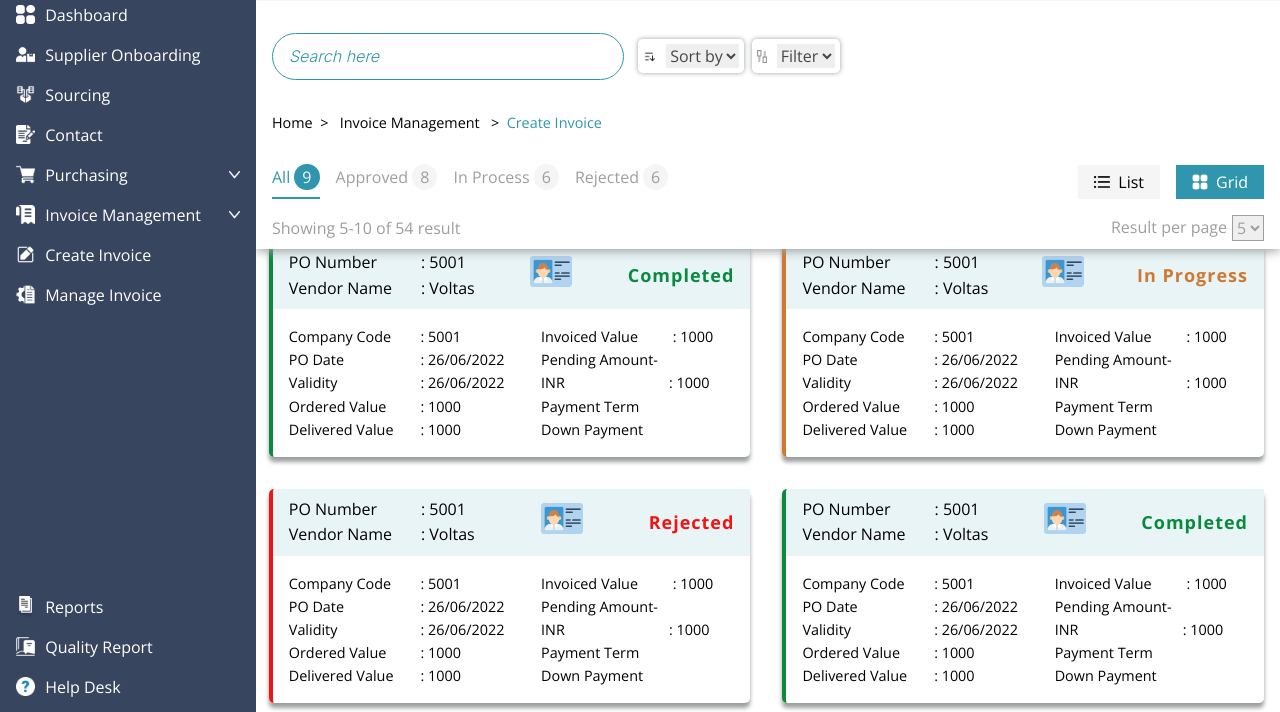
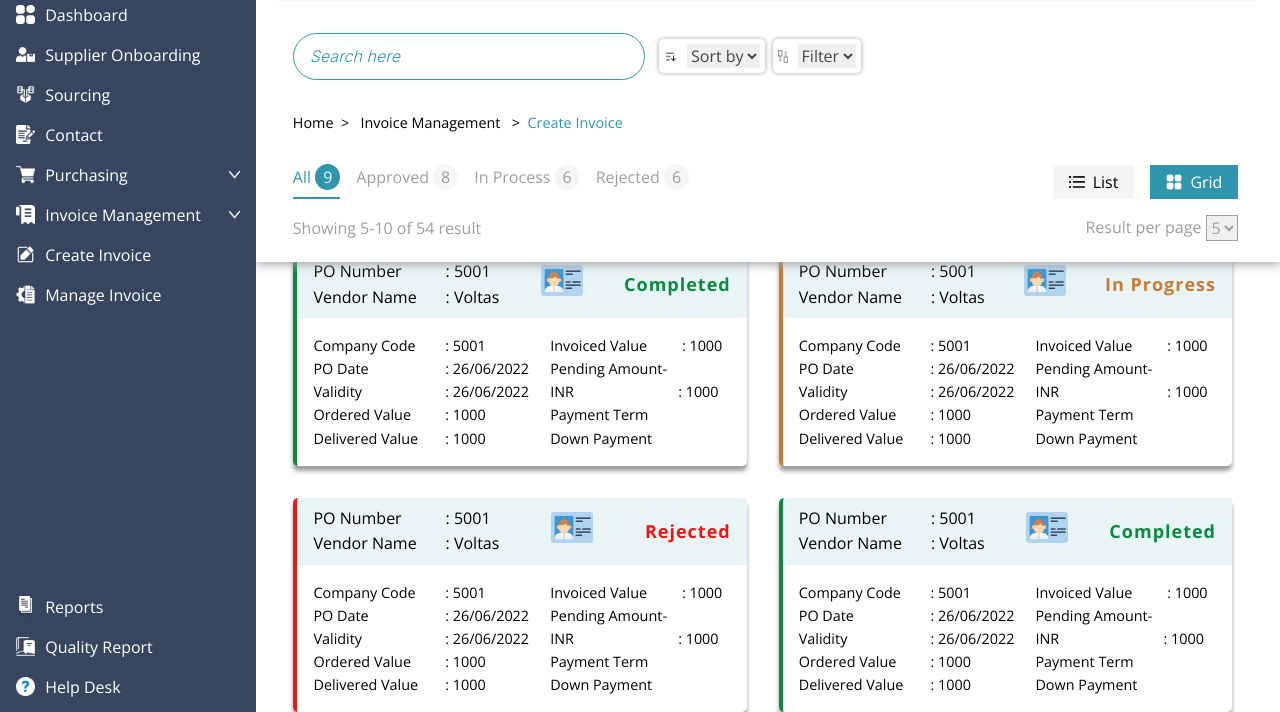
Before and after one commit to dev-arpita/task-project, a plain HTML site: page index.html in a window 1280 px wide. Shown: the part 65-777 px from the top of the page. Drawn offline with nearby package versions, Linux system fonts and the light colour scheme.

Commit message:
wip- update fixes

```diff
--- a/index.css
+++ b/index.css
@@ -4,6 +4,7 @@ body{
     height:100vh;
     font-family: 'Open Sans', sans-serif;
     line-height: 1.5;
+    overflow-x: hidden;
     scroll-behavior:smooth;
 }
 p{
@@ -68,6 +69,7 @@ a {
     z-index: 2;
     transform: translateX(-100%);
     transition: transform .3s;
+    overflow-y: auto;
 }
 
 .icon {
@@ -107,8 +109,6 @@ ul {
         max-width: 1440px;
     }
     .sidebar {
-        position: fixed;
-        overflow: auto;
         width: 20vw;
         height: 100%;
         color: var(--clr-white);
@@ -139,19 +139,19 @@ ul {
     right: 0;
     z-index: 1;
     box-shadow: 0 2px 10px var(--clr-light);
+    padding-bottom: 0.5rem;
 }
 
 @media screen and (min-width: 768px) {
     .right-section {
         padding: 0 var(--ml-4);
-        margin-left: 20%;
-        width: 78vw;
-        overflow: hidden;
+        margin: 0 1rem;
     }
     .header-section {
         left: 20%;
         right: 0;
         height: auto;
+        padding: 0 1.6rem 0.8rem 1.3rem;
     }
 
 }
@@ -330,12 +330,7 @@ select{
 
 /* -------Result------------ */
 .results-content {
-    margin: 100% var(--ml-4) var(--ml-4) 0;
-        position: absolute;
-        top: 0;
-        right: 0px;
-        left: 3%;
-        z-index: -1;
+    margin: 102% var(--ml-4) var(--ml-4) var(--ml-4);
 }
 /* Cards  */
 .card__row{
@@ -396,8 +391,8 @@ select{
 }
 @media screen and (min-width: 768px) {
     .results-content {
-        margin-top: 24%;
-        left: 21%;
+        margin-top: 26%;
+        margin-left: 21.5%;
     }
     .card__row {
         grid-template-columns: 1fr 1fr;
--- a/index.html
+++ b/index.html
@@ -12,7 +12,7 @@
     <link rel="stylesheet" href="index.css">
 
 </head>
-<body class="flex">
+<body>
     <section class="grid container">
         <aside class="sidebar">
                 <img src="/assets/Group1.png" alt="" class="icon sidebar__btn-menu"/>
```
